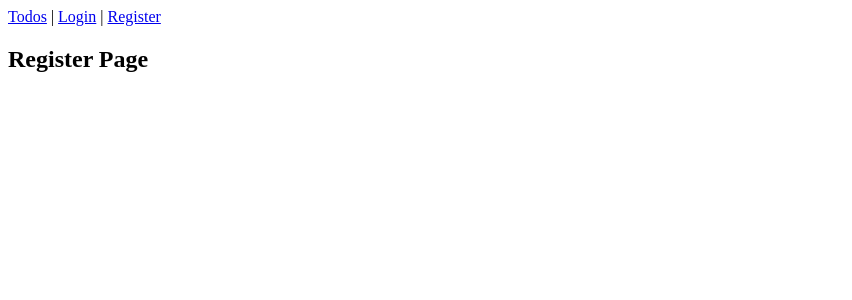
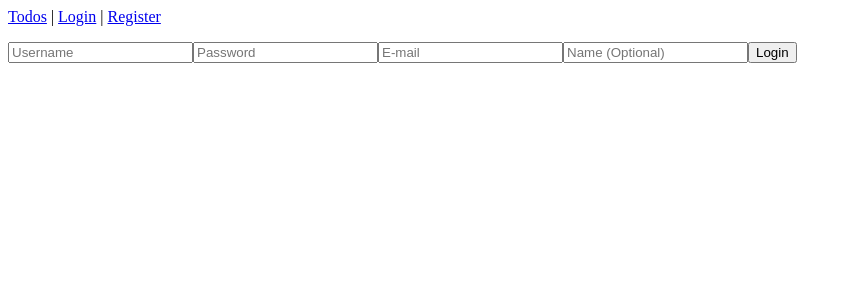
Before and after one commit to Alfarad1/ToDoList, a React (Vite) app in the folder frontend/app/: page /register in a window 1280 px wide. Shown: the top 300 px of the page, without its empty margins (0-852 px from the left). Built offline with nearby package versions, Linux system fonts and the light colour scheme.

Commit message:
Фронт регистрация и отображение списков дел

```diff
--- a/frontend/app/src/pages/LoginPage.jsx
+++ b/frontend/app/src/pages/LoginPage.jsx
@@ -11,8 +11,8 @@ function LoginPage() {
     //console.log("Login attempt:", { username, password });
     // Later, call the API here
     const formData = new URLSearchParams()
-  formData.append("username", username)
-  formData.append("password", password)
+    formData.append("username", username)
+    formData.append("password", password)
     try {
         const response = await axios.post("http://127.0.0.1:8000/auth/login", formData, {
           headers: {
--- a/frontend/app/src/pages/RegisterPage.jsx
+++ b/frontend/app/src/pages/RegisterPage.jsx
@@ -1,5 +1,68 @@
+import { useState } from "react";
+import axios from 'axios'
+
 function RegisterPage() {
-    return <h2>Register Page</h2>;
-  }
+    const [username, setUsername] = useState("");
+    const [password, setPassword] = useState("");
+    const [email, setEmail] = useState("");
+    const [name, setName] = useState("");
+    const [error, setError] = useState(null)
 
-  export default RegisterPage;
+    const handleSubmit = async (e) => {
+        e.preventDefault();
+        //console.log("Login attempt:", { username, password });
+        // Later, call the API here
+        try {
+            const response = await axios.post("http://127.0.0.1:8000/users",
+                {
+                    username,
+                    password,
+                    email,
+                    name
+                }
+            )
+
+
+          } catch (err) {
+            console.error(err)
+            setError(response)
+
+          }
+        };
+        return (
+            <div>
+        <form onSubmit={handleSubmit} className="">
+          <input
+            type="text"
+            placeholder="Username"
+            value={username}
+            onChange={(e) => setUsername(e.target.value)}
+          />
+          <input
+            type="password"
+            placeholder="Password"
+            value={password}
+            onChange={(e) => setPassword(e.target.value)}
+          />
+          <input
+            type="email"
+            placeholder="E-mail"
+            value={email}
+            onChange={(e) => setEmail(e.target.value)}
+          />
+          <input
+            type="text"
+            placeholder="Name (Optional)"
+            value={name}
+            onChange={(e) => setName(e.target.value)}
+          />
+          <button type="submit" className="bg-blue-500 text-white p-2 rounded">
+            Login
+          </button>
+          {error && <p className="text-red-500">{error}</p>}
+        </form>
+        </div>
+  );
+}
+
+export default RegisterPage;
--- a/frontend/app/src/pages/TodosPage.jsx
+++ b/frontend/app/src/pages/TodosPage.jsx
@@ -1,5 +1,49 @@
-function TodosPage() {
-    return <h2>Todos Page</h2>;
-  }
+import React, { useEffect, useState } from "react";
+import axios from "axios";
 
-  export default TodosPage;
+const TodosPage = () => {
+  const [todos, setTodos] = useState([]);
+  const [error, setError] = useState(null);
+
+  useEffect(() => {
+    const fetchTodos = async () => {
+      const token = localStorage.getItem("token");
+
+      if (!token) {
+        setError("No token found. Please log in.");
+        return;
+      }
+
+      try {
+        const response = await axios.get("http://127.0.0.1:8000/todos", {
+          headers: {
+            Authorization: `Bearer ${token}`,
+          },
+        });
+
+        setTodos(response.data);
+      } catch (err) {
+        console.error(err);
+        setError(err.response?.data?.detail || "Failed to fetch todos");
+      }
+    };
+
+    fetchTodos();
+  }, []);
+
+  return (
+    <div>
+      <h2>Your Todos</h2>
+      {error && <p style={{ color: "red" }}>{error}</p>}
+      <ul>
+        {todos.map((todo) => (
+          <li key={todo.id}>
+            <strong>{todo.title}</strong> — {todo.description}
+          </li>
+        ))}
+      </ul>
+    </div>
+  );
+};
+
+export default TodosPage;
```
